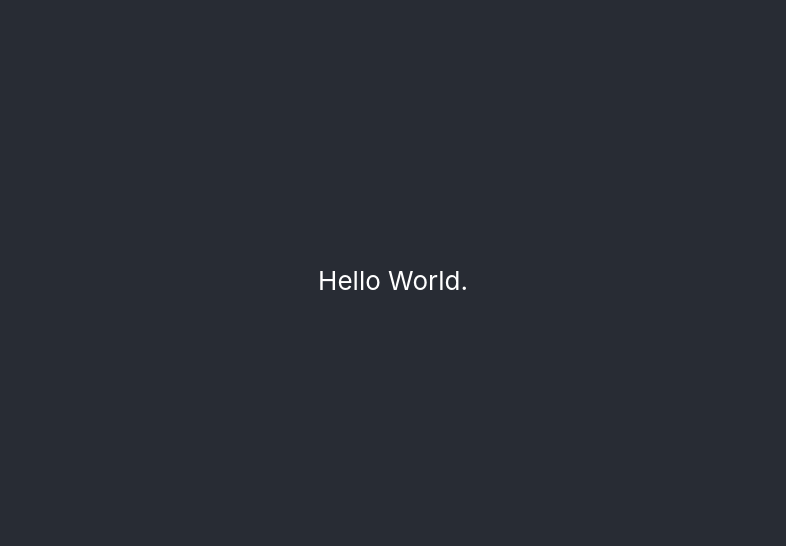
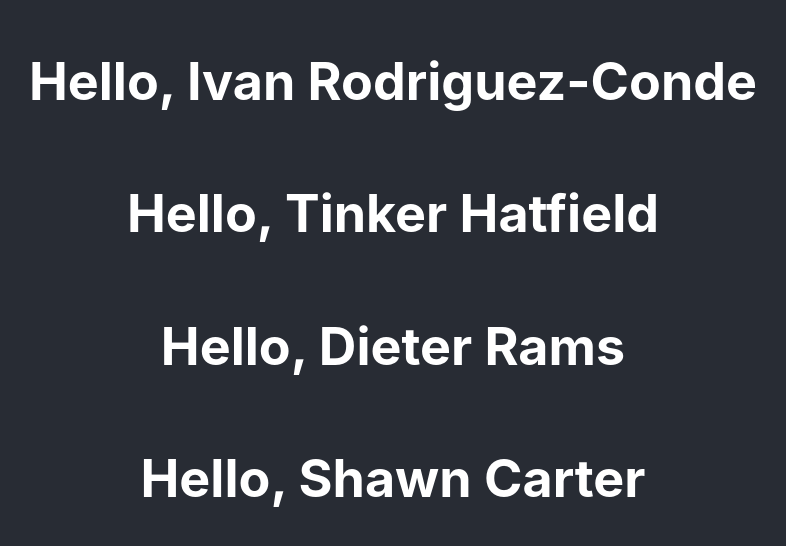
Before and after one commit to UALR-FrontEndWebDevelopmentCourse/react-examples, a React (Create React App) app: page / in a window 1280 px wide. Shown: the part 120-666 px from the top of the page, without its empty margins (247-1033 px from the left). Built offline with nearby package versions, Linux system fonts and the light colour scheme.

Commit message:
Created and used several times a Welcome component

```diff
--- a/src/App.js
+++ b/src/App.js
@@ -1,13 +1,18 @@
 import logo from './logo.svg';
 import './App.css';
+
+function Welcome(props) {
+    return <h1>Hello, {props.name}</h1>;
+}
 
 function App() {
   return (
     <div className="App">
       <header className="App-header">
-        <p>
-          Hello World.
-        </p>
+          <Welcome name="Ivan Rodriguez-Conde" />
+          <Welcome name="Tinker Hatfield" />
+          <Welcome name="Dieter Rams" />
+          <Welcome name="Shawn Carter" />
       </header>
     </div>
   );
```
